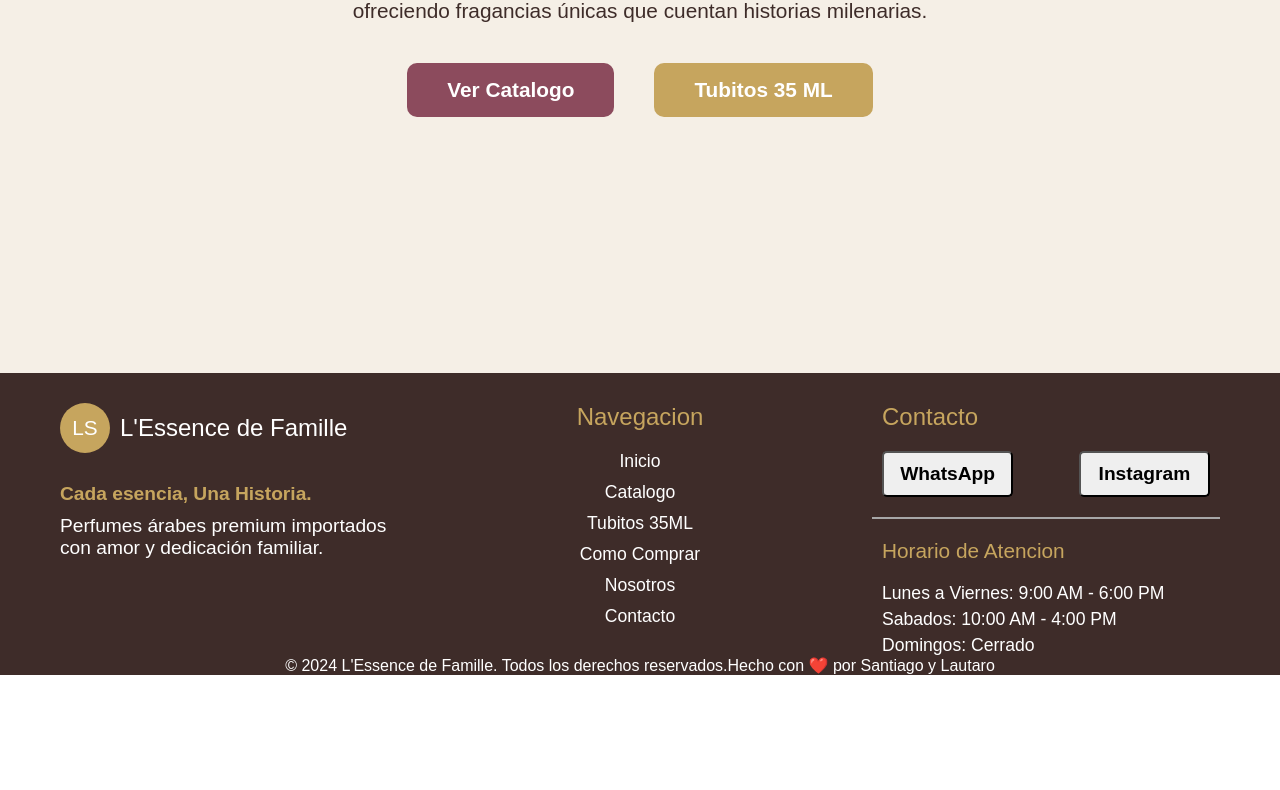
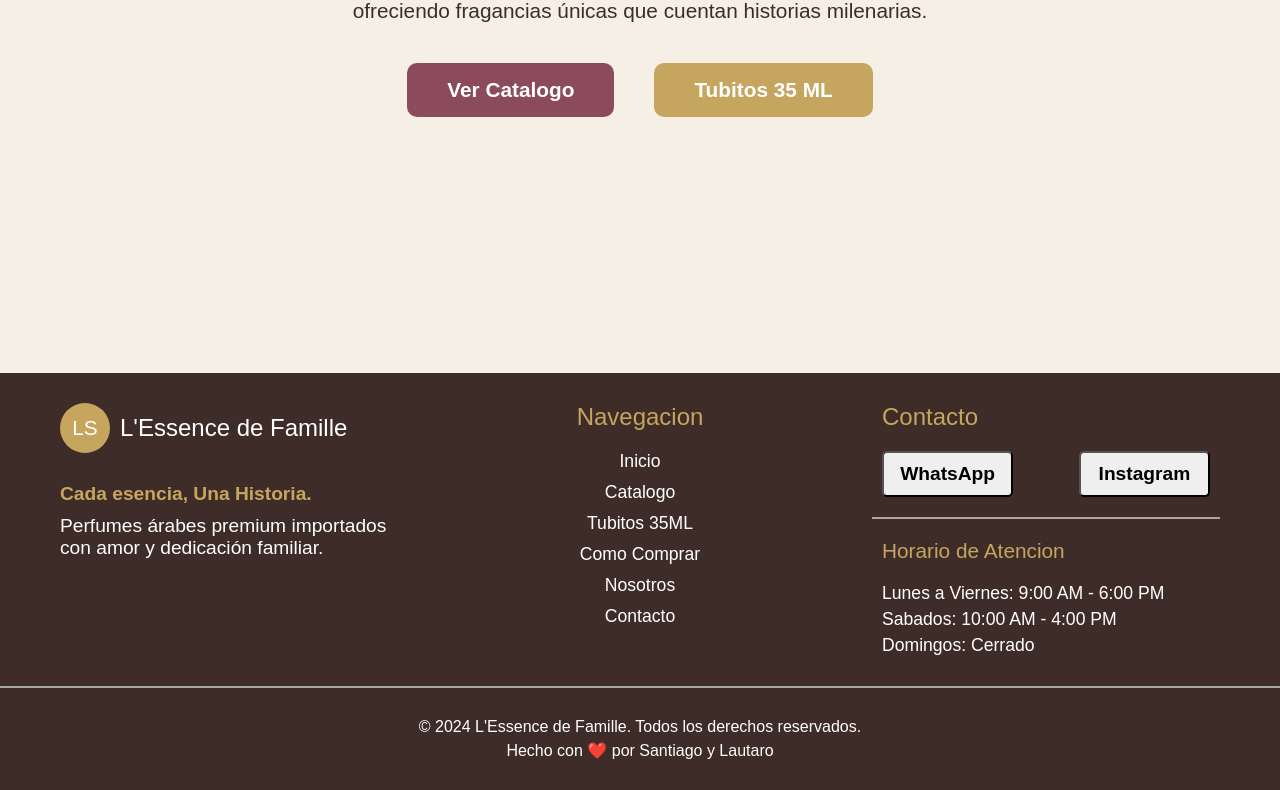
Before and after one commit to LautyDeveloper/l-essence-d-famille, a React (Vite) app: page / in a window 1280 px wide. Shown: the part 427-1217 px from the top of the page. Before the commit the page ends 1102 px from the top, so only its background shows below. Built offline with nearby package versions, Linux system fonts and the light colour scheme.

Commit message:
Detalles del footer

```diff
--- a/src/components/footer/footer.css
+++ b/src/components/footer/footer.css
@@ -1,6 +1,5 @@
 footer {
   max-width: 100vw;
-  padding: 30px 60px 0 60px;
   background-color: var(--colorBrown);
   color: white;
   display: flex;
@@ -14,6 +13,7 @@ footer .footer-content {
   justify-content: space-between;
   align-items: flex-start;
   width: 100%;
+  padding: 30px 60px 30px 60px;
 }
 .footer-content .footer-presentation {
   display: flex;
@@ -129,3 +129,12 @@ footer .footer-content {
   flex-direction: column;
   gap: 5px;
 }
+
+footer .footer-copy {
+  padding: 30px 60px 30px 60px;
+  border-top: 2px solid rgb(167, 167, 167);
+  width: 100%;
+  display: grid;
+  place-items: center;
+  gap: 5px;
+}
```
